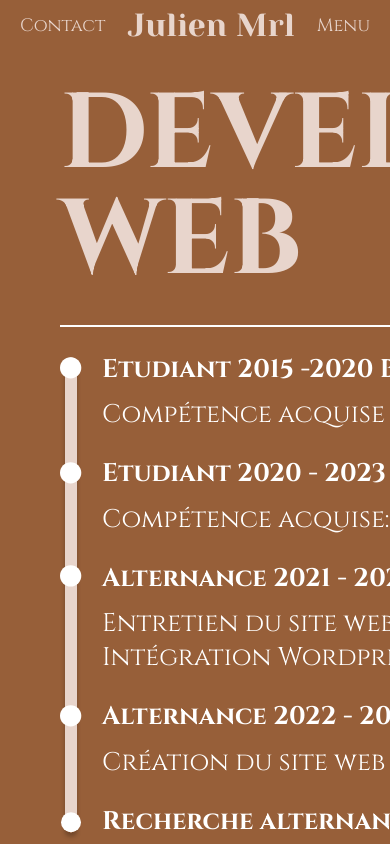
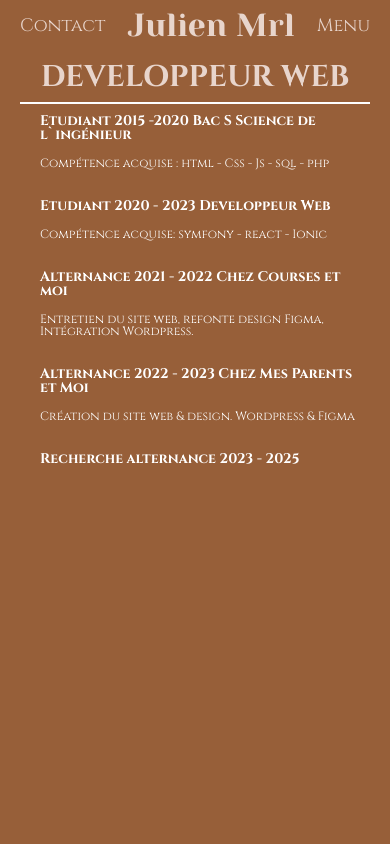
Before and after one commit to JulienMorel76350/Julien.Mrl, a Next.js app: page / in a window 390 px wide. Built offline with nearby package versions, Linux system fonts and the light colour scheme.

Commit message:
🚧 Responsive

```diff
--- a/src/layout/layout.tsx
+++ b/src/layout/layout.tsx
@@ -16,9 +16,9 @@ const Wrapper = styled.div`
   flex-direction: column;
   flex: 1;
   background-color: #975f39;
-  height: 100vh;
-  overflow: hidden;
+  height:100%;
 `
+
 const Content = styled.div`
   flex: 1;
 `
--- a/src/pages/index.tsx
+++ b/src/pages/index.tsx
@@ -5,19 +5,45 @@ const Wrap = styled.div`
   display: flex;
   height: 100%;
   flex-direction: column;
-  padding: 30px 60px;
+  padding: 10px 20px;
+  .lg_svg {display:none}
+  @media only screen and (min-width: 530px) {
+    .xs_svg {display:none}
+    .lg_svg {display:flex}
+  }
+  @media only screen and (min-width: 768px) {
+    padding: 30px 60px;
+  }
 `
 const Title = styled.h1`
-  font-weight: 700;
-  font-size: 106.399px;
+  font-size: 30px;
   color: #e8d5cc;
+  text-align:center;
   position: relative;
   z-index: 1;
+  font-weight: 700;
+  @media only screen and (min-width: 768px) {
+    font-size: 50px;
+    text-align:left;
+  }
+  @media only screen and (min-width: 992px) {
+    font-size: 70px;
+  }
+  @media only screen and (min-width: 1200px) {
+    font-size: 106.399px;
+  }
+
 `
 const Bar = styled.div`
-  width: 800px;
   border: 1.06399px solid #ffffff;
-  margin: 30px 0;
+  margin: 10px 0;
+  @media only screen and (min-width: 768px) {
+    width: calc(100% - 82px);
+    margin: 30px 0;
+  }
+  @media only screen and (min-width: 1200px) {
+    width: 800px;
+  }
 `
 const Container = styled.div`
   display: flex;
@@ -40,14 +66,27 @@ const Content = styled.div`
 `
 const ContentTitle = styled.h3`
   font-weight: 700;
-  font-size: 25.5357px;
+  font-size: 14px;
   color: #ffffff;
+  @media only screen and (min-width: 530px) {
+    font-size: 20px;
+  }
+  @media only screen and (min-width: 768px) {
+    font-size: 25.5357px;
+  }
 `
 const ContentTxt = styled.p`
   font-weight: 400;
-  font-size: 25.5357px;
+  font-size: 12px;
   color: #ffffff;
-  line-height: 34px;
+
+  @media only screen and (min-width: 530px) {
+    font-size: 18px;
+    line-height: 34px;
+  }
+  @media only screen and (min-width: 768px) {
+    font-size: 25.5357px;
+  }
 `
 const ImgContainer = styled.div`
   position: absolute;
@@ -70,21 +109,10 @@ export default function Home() {
           <Bar></Bar>
           <Container>
             <div>
-              <svg
-                width="22"
-                height="484"
-                viewBox="0 0 22 484"
-                fill="none"
-                xmlns="http://www.w3.org/2000/svg"
+              <svg className='lg_svg' width="22"  height="484" viewBox="0 0 22 484"  fill="none" xmlns="http://www.w3.org/2000/svg"
               >
                 <g filter="url(#filter0_d_162_325)">
-                  <rect
-                    x="5"
-                    y="0.25"
-                    width="12"
-                    height="475"
-                    rx="6"
-                    fill="#E8D5CC"
+                  <rect   x="5" y="0.25" width="12" height="475" rx="6" fill="#E8D5CC"
                   />
                 </g>
                 <circle cx="11" cy="465.25" r="10" fill="white" />
@@ -93,40 +121,19 @@ export default function Home() {
                 <circle cx="10.6399" cy="218.862" r="10.6399" fill="white" />
                 <circle cx="10.6399" cy="358.772" r="10.6399" fill="white" />
                 <defs>
-                  <filter
-                    id="filter0_d_162_325"
-                    x="1"
-                    y="0.25"
-                    width="20"
-                    height="483"
-                    filterUnits="userSpaceOnUse"
-                    color-interpolation-filters="sRGB"
+                  <filter id="filter0_d_162_325" x="1" y="0.25" width="20" height="483" filterUnits="userSpaceOnUse" color-interpolation-filters="sRGB"
                   >
                     <feFlood flood-opacity="0" result="BackgroundImageFix" />
-                    <feColorMatrix
-                      in="SourceAlpha"
-                      type="matrix"
-                      values="0 0 0 0 0 0 0 0 0 0 0 0 0 0 0 0 0 0 127 0"
-                      result="hardAlpha"
+                    <feColorMatrix in="SourceAlpha" type="matrix" values="0 0 0 0 0 0 0 0 0 0 0 0 0 0 0 0 0 0 127 0"result="hardAlpha"
                     />
                     <feOffset dy="4" />
                     <feGaussianBlur stdDeviation="2" />
                     <feComposite in2="hardAlpha" operator="out" />
-                    <feColorMatrix
-                      type="matrix"
-                      values="0 0 0 0 0 0 0 0 0 0 0 0 0 0 0 0 0 0 0.25 0"
+                    <feColorMatrix type="matrix"values="0 0 0 0 0 0 0 0 0 0 0 0 0 0 0 0 0 0 0.25 0"
                     />
-                    <feBlend
-                      mode="normal"
-                      in2="BackgroundImageFix"
-                      result="effect1_dropShadow_162_325"
+                    <feBlend mode="normal"in2="BackgroundImageFix"result="effect1_dropShadow_162_325"
                     />
-                    <feBlend
-                      mode="normal"
-                      in="SourceGraphic"
-                      in2="effect1_dropShadow_162_325"
-                      result="shape"
-                    />
+                    <feBlend mode="normal" in="SourceGraphic"in2="effect1_dropShadow_162_325"result="shape"/>
                   </filter>
                 </defs>
               </svg>
@@ -134,7 +141,7 @@ export default function Home() {
             <Content>
               <div>
                 <ContentTitle>
-                  Etudiant 2015 -2020 Bac S Science de l&aposingénieur
+                  Etudiant 2015 -2020 Bac S Science de l`ingénieur
                 </ContentTitle>
                 <ContentTxt>
                   Compétence acquise : html - Css - Js - sql - php
@@ -171,7 +178,7 @@ export default function Home() {
             </Content>
           </Container>
           <ImgContainer>
-            <div></div>
+            {/* <div></div> */}
           </ImgContainer>
         </Position>
       </Wrap>
--- a/src/styles/globals.css
+++ b/src/styles/globals.css
@@ -14,4 +14,5 @@
 /* GLOBAL */
 body {
     font-family: 'Cinzel', serif;
+    background-color:#975f39 ;
 }
```
Also changed, not shown: src/pages/menu.tsx (+24 -6 lines).
